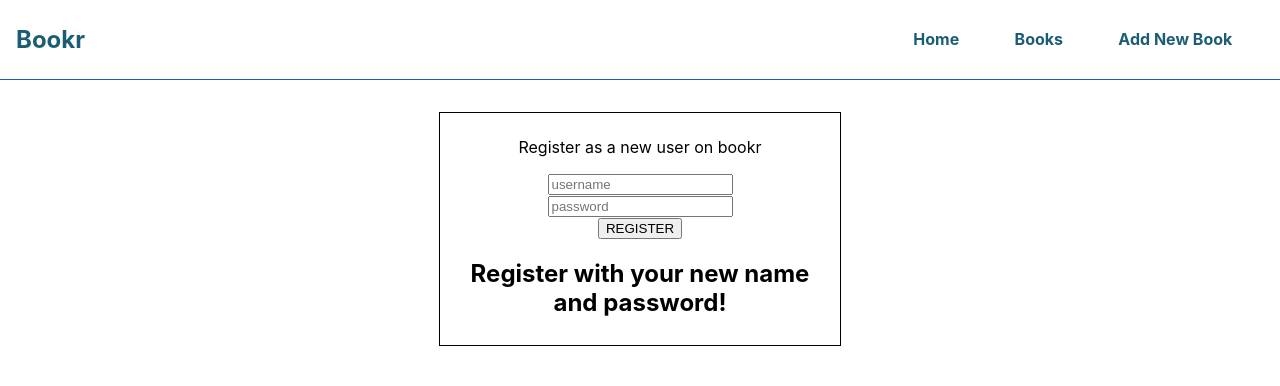
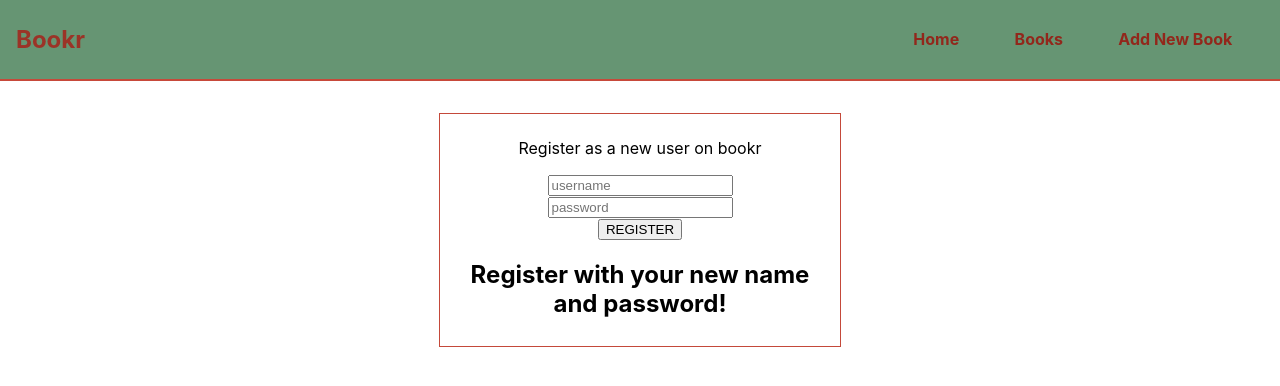
Before and after one commit to bookr-phil/frontendAmberM, a React (Create React App) app in the folder bookr/: page /Register in a window 1280 px wide. Shown: the top 386 px of the page. Built offline with nearby package versions, Linux system fonts and the light colour scheme.

Commit message:
coloring mostly done, might style some more

```diff
--- a/bookr/src/App.css
+++ b/bookr/src/App.css
@@ -67,7 +67,7 @@ table {
 .itemImage {
   height: 85%;
   width: 85%;
-  box-shadow: 7px 7px;
+  box-shadow: 7px 7px rgb(75, 49, 40);
   border: 5px;
   display:flex;
   justify-content: space-around;
@@ -106,7 +106,7 @@ table {
 
   width: 48%;
   margin-top: 16px;
-  border: 1px solid #865331;
+  border: 1px solid rgb(196,73,58);
 
   padding: 8px;
   margin: 5px;
@@ -122,7 +122,7 @@ table {
 
   width: 30%;
   margin-top: 16px;
-  border: 1px solid black;
+  border: 1px solid rgb(196,73,58);
 
   padding: 8px;
   margin: auto;
@@ -146,8 +146,8 @@ table {
 
 .reviewItem {
   width: 75%;
-  box-shadow: 4px 4px;
-  border: 1px solid #865331;
+  box-shadow: 4px 4px rgb(145,113,100);
+  border: 1px solid rgb(199,73,58);
   padding: 5px;
   margin: 8px;
 }
@@ -168,14 +168,20 @@ table {
   justify-items: center;
   align-items: center;
   align-content: center;
-
+  color: rgb(129, 42, 31);
+  text-decoration: none;
   width: 30%;
   margin-top: 16px;
-  border: 2px solid gray;
+  border: 2px solid rgb(196,73,58);
 
   padding: 8px;
   margin: 5px;
 
+}
+
+.cards-container a {
+  text-decoration: none;
+  color: rgb(199,73,58);
 }
 
 .books {
@@ -200,7 +206,7 @@ nav {
   justify-content: space-between;
   align-items: center;
   padding: 5px 16px;
-  border-bottom: 1px solid #2257ca;
+  border-bottom: 2px solid rgb(199,73,58);
   margin-bottom: 32px;
 }
 
@@ -212,19 +218,22 @@ nav {
 
 .nav-links a {
   text-decoration: none;
-  color: #1c5d76;
+  color: rgb(146, 39, 27);
   font-weight: bold;
   margin-right: 8px;
 }
 
-
+.topColor {
+  background-color: rgb(102,149,115);
+}
 
 .nav-links a.active {
-  border-bottom: 1px solid #1c5d76;
+  border-bottom: 1px solid rgb(114, 36, 25);
 }
 
 .base-header {
-  color: #1c5d76;
+  color: rgb(155, 51, 39);
+
 }
 
 .App-header {
--- a/bookr/src/App.js
+++ b/bookr/src/App.js
@@ -27,7 +27,7 @@ class App extends Component {
   render() {
     return (
       <div>
-        <div>
+        <div className="topColor">
           <header>
             <div>
               <nav>
```
